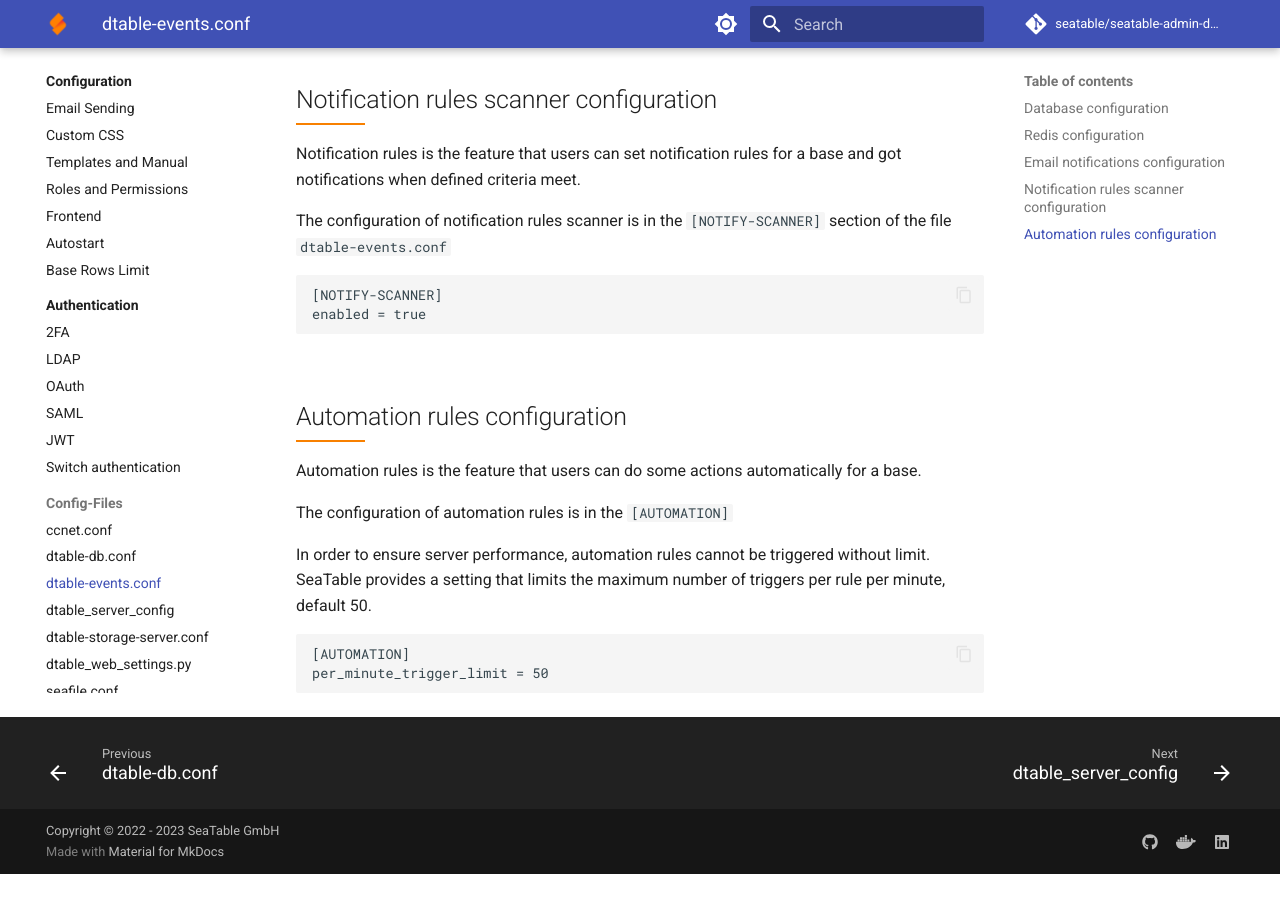
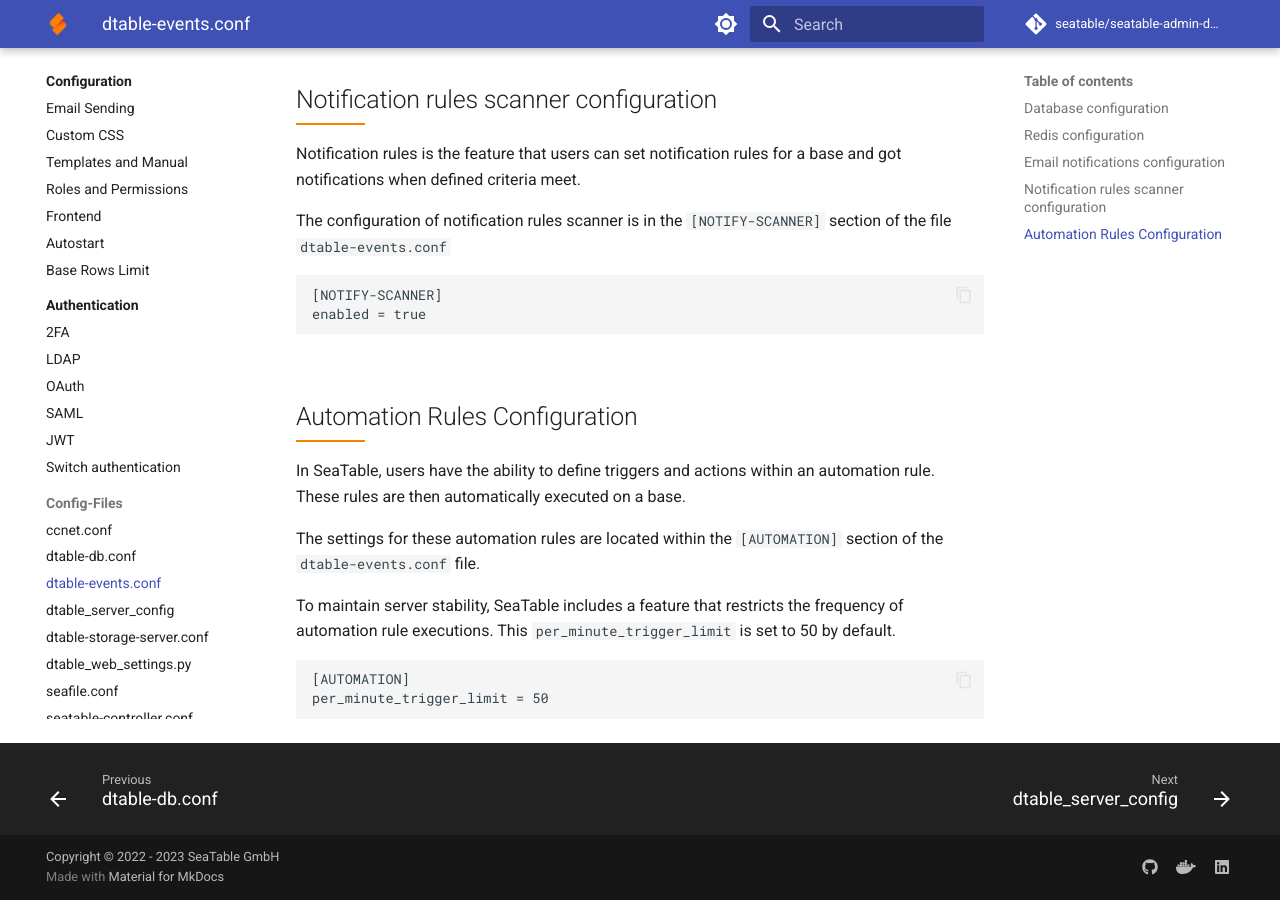
Before and after one commit to seatable/seatable-admin-docs, an MkDocs documentation site: the page built from docs/config/dtable-events-conf.md, in a window 1280 px wide and 900 px high, scrolled down 1026 px. Built offline with MkDocs 1.6.1 and Material for MkDocs 9.7.7, drawn with Linux system fonts in a browser that asks for light colours; comment, search, counter and statistics services are not loaded; before the commit the page ends 1900 px from its top, so only the background shows below that.

Commit message:
wording and title Case automation rule config

````diff
--- a/docs/config/dtable-events-conf.md
+++ b/docs/config/dtable-events-conf.md
@@ -50,16 +50,17 @@
 
 ```
 
-## Automation rules configuration
+## Automation Rules Configuration
 
-Automation rules is the feature that users can do some actions automatically for a base.
+In SeaTable, users have the ability to define triggers and actions within an automation rule.
+These rules are then automatically executed on a base.
 
-The configuration of automation rules is in the `[AUTOMATION]`
+The settings for these automation rules are located within the `[AUTOMATION]` section of the `dtable-events.conf` file.
 
-In order to ensure server performance, automation rules cannot be triggered without limit. SeaTable provides a setting that limits the maximum number of triggers per rule per minute, default 50.
+
+To maintain server stability, SeaTable includes a feature that restricts the frequency of automation rule executions. This `per_minute_trigger_limit` is set to 50 by default.
 
 ```
 [AUTOMATION]
 per_minute_trigger_limit = 50
-
 ```
````
